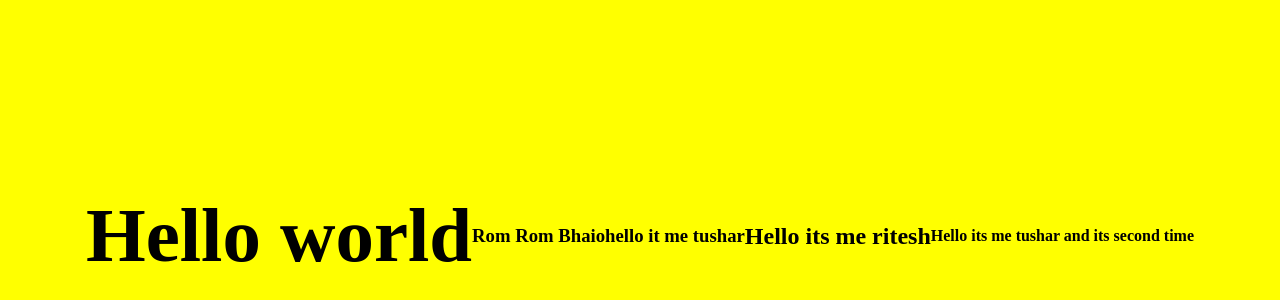
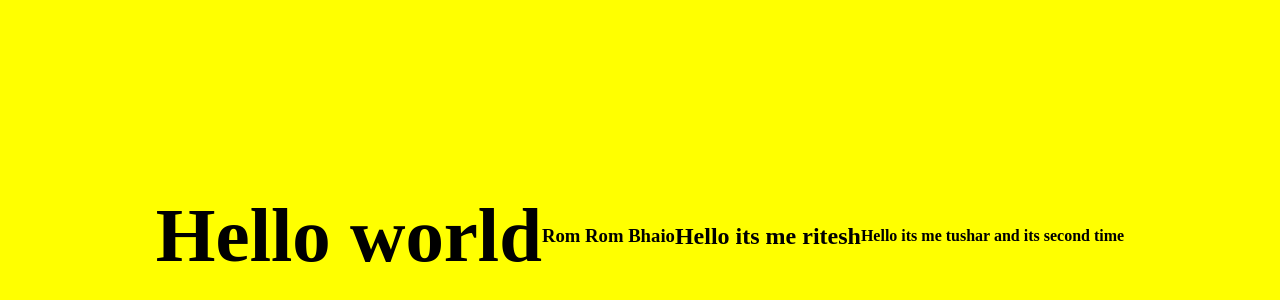
Before and after one commit to Ritesh-patra/testing, a plain HTML site: page index.html in a window 1280 px wide. Shown: the part 164-464 px from the top of the page. Drawn offline with Linux system fonts and the light colour scheme.

Commit message:
changes in commits

```diff
--- a/index.html
+++ b/index.html
@@ -10,7 +10,6 @@
     <div class="main">
         <h1>Hello world</h1>
         <h3>Rom Rom Bhaio</h3>
-        <h3>hello it me tushar</h3>
         <h2>Hello its me ritesh </h2>
         <h4>Hello its me tushar and its second time </h2>
     </div>
```
